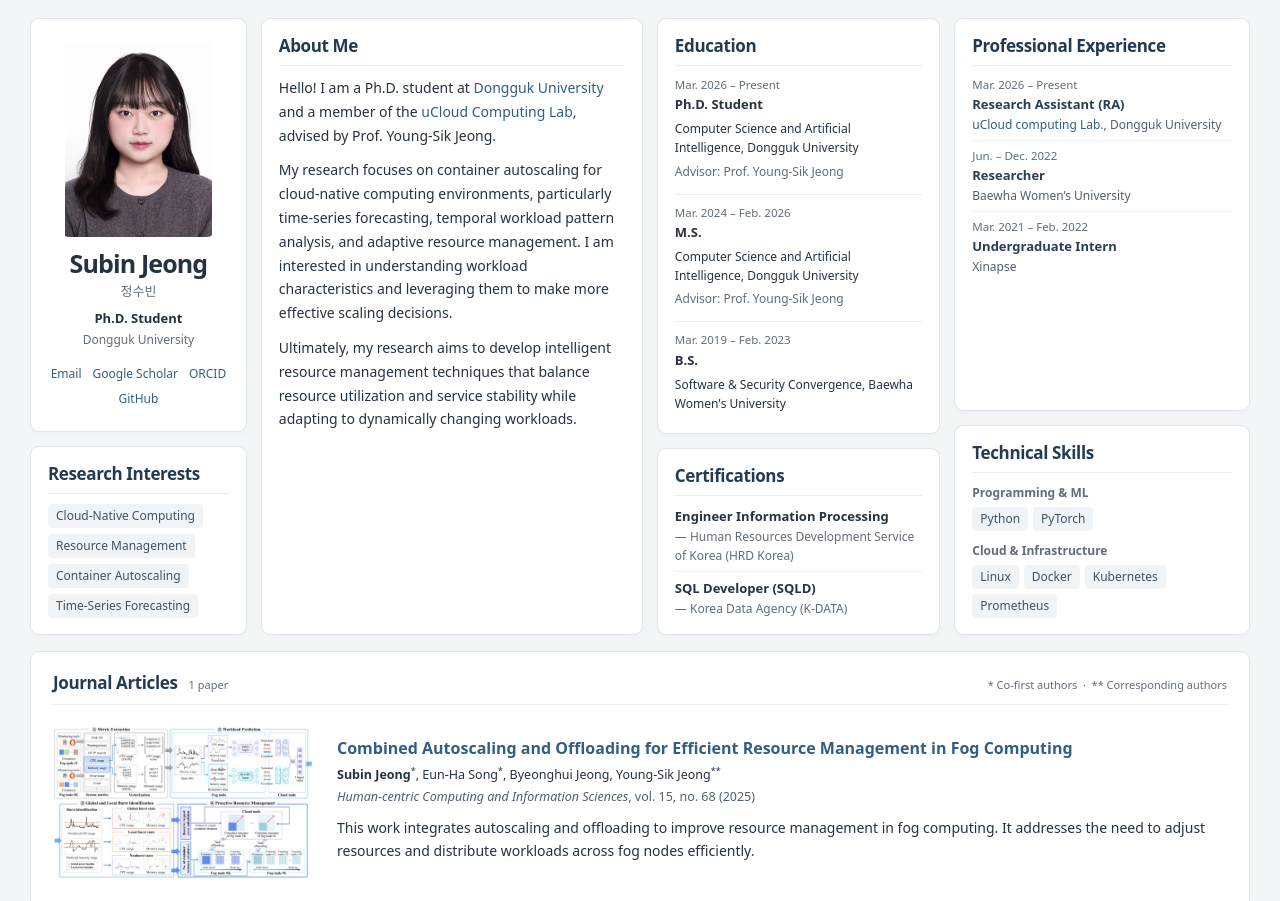
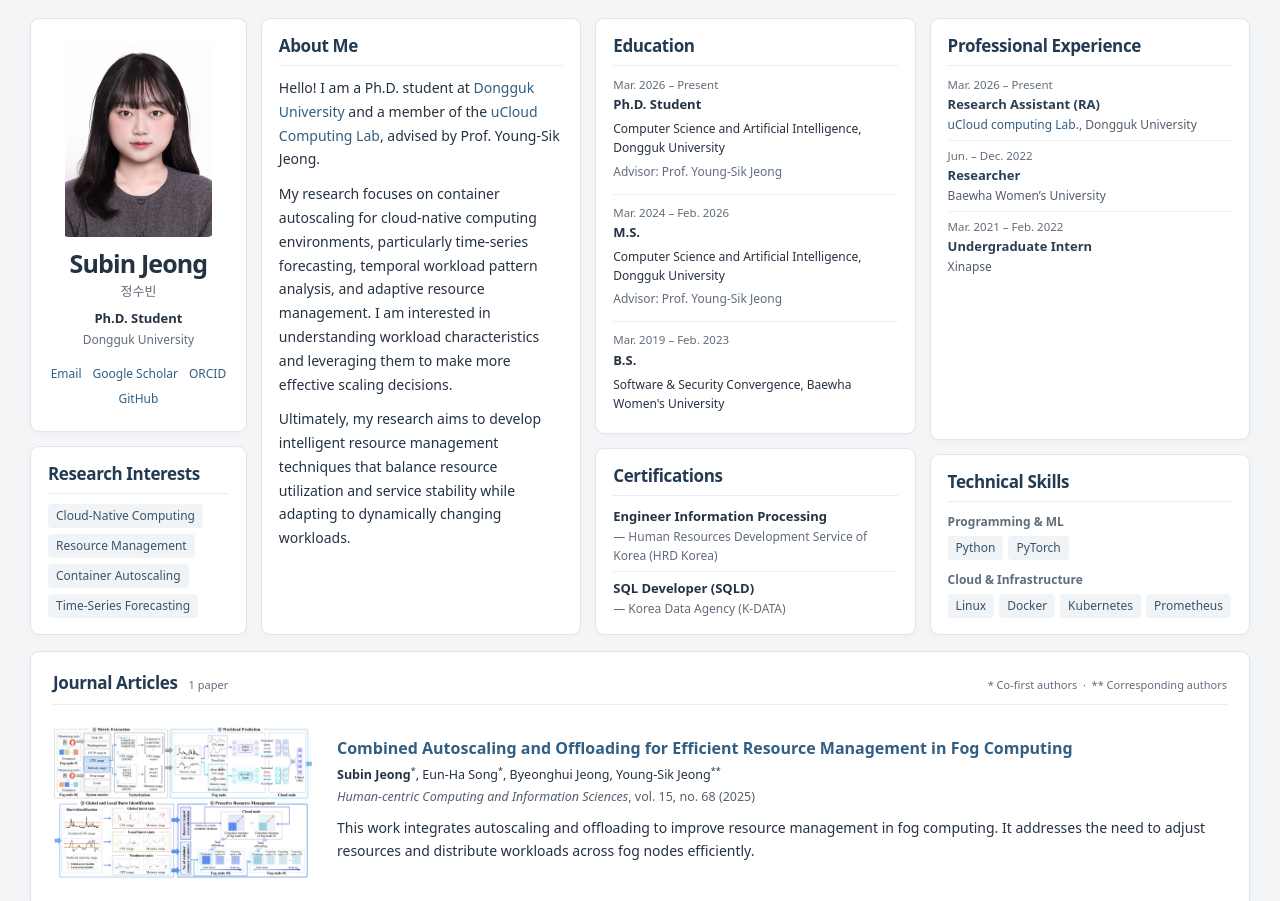
Before and after one commit to subinn-jeong/subinn-jeong.github.io, a plain HTML site: page index.html in a window 1280 px wide. Shown: the top 901 px of the page. Drawn offline with Linux system fonts and the light colour scheme.

Commit message:
Equalize the three non-profile overview columns

```diff
--- a/style.css
+++ b/style.css
@@ -195,7 +195,7 @@ footer { display: flex; justify-content: space-between; gap: 16px; padding: 18px
 }
 
 /* Four-column academic overview: profile, research biography, education, experience. */
-.overview-grid { grid-template-columns: minmax(0,.88fr) minmax(0,1.55fr) minmax(0,1.15fr) minmax(0,1.2fr); align-items: stretch; }
+.overview-grid { grid-template-columns: minmax(0,.88fr) repeat(3,minmax(0,1.3fr)); align-items: stretch; }
 .overview-grid > .overview-stack { grid-column: auto; display: flex; align-items: stretch; min-width: 0; }
 .overview-grid section { padding: 16px 17px; }
 .overview-grid #about { flex: 1 0 auto; }
```
